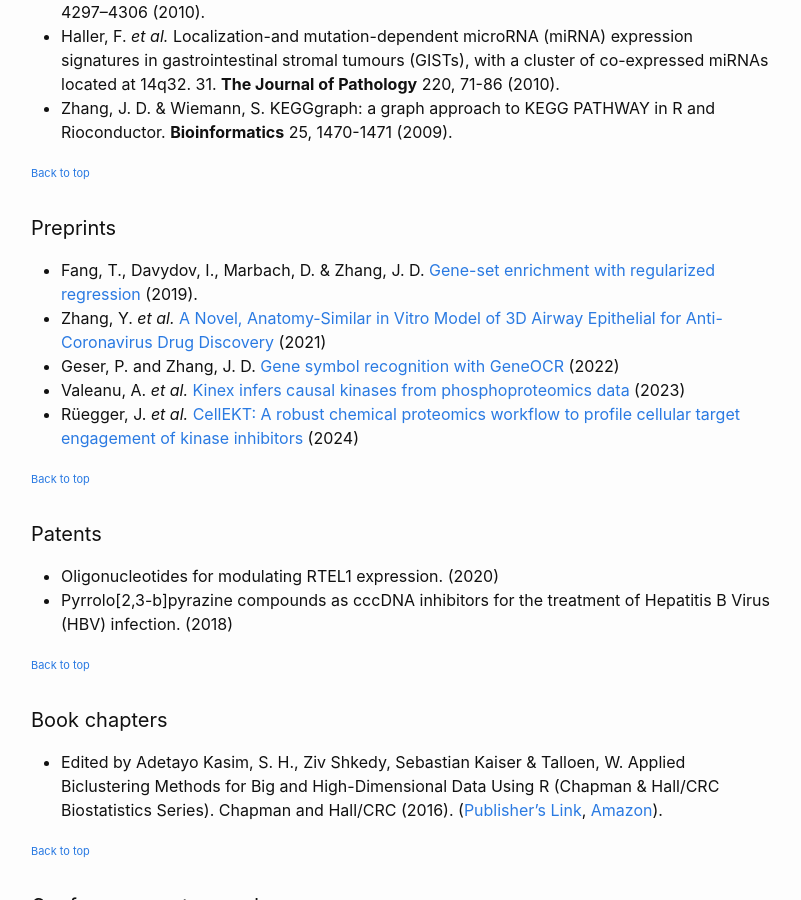
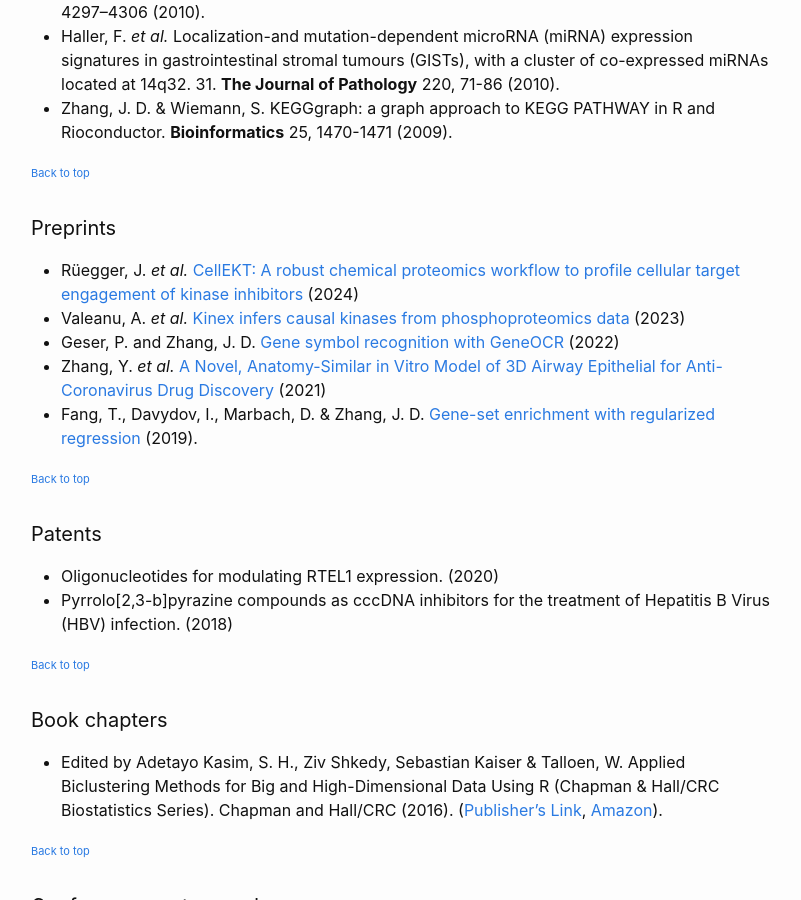
Before and after one commit to Accio/accio.github.io, a Jekyll site: the page built from _pages/publications.md, in a window 1280 px wide and 900 px high, scrolled down 3212 px. Shown: the whole window, without its empty margins (239-1040 px from the left). Built offline with Jekyll 4.4.1, drawn with Linux system fonts in a browser that asks for light colours.

Commit message:
reverse preprint orders

```diff
--- a/_pages/publications.md
+++ b/_pages/publications.md
@@ -82,14 +82,11 @@ Most publications are accessible from [my Google Scholar profile](https://schola
 <a href="#top" style="font-size: 11px;">Back to top</a>
 #### Preprints
 
-* Fang, T., Davydov, I., Marbach, D. & Zhang, J. D. [Gene-set enrichment with
-   regularized regression](https://www.biorxiv.org/content/10.1101/659920v2) (2019).
-* Zhang, Y. *et al.* [A Novel, Anatomy-Similar in Vitro Model of 3D Airway
-   Epithelial for Anti-Coronavirus Drug
-   Discovery](https://doi.org/10.1101/2021.03.03.433824) (2021)
+* Rüegger, J. *et al.* [CellEKT: A robust chemical proteomics workflow to profile cellular target engagement of kinase inhibitors](https://www.biorxiv.org/content/10.1101/2024.10.01.616061v1) (2024)
+* Valeanu, A. *et al.* [Kinex infers causal kinases from phosphoproteomics data](https://www.biorxiv.org/content/10.1101/2023.11.23.568445v1) (2023)
 * Geser, P. and Zhang, J. D. [Gene symbol recognition with GeneOCR](https://www.biorxiv.org/content/10.1101/2022.07.01.498459v3) (2022)
-* Valeanu, A. *et al.* [Kinex infers causal kinases from phosphoproteomics data](https://www.biorxiv.org/content/10.1101/2023.11.23.568445v1) (2023)
-* Rüegger, J. *et al.* [CellEKT: A robust chemical proteomics workflow to profile cellular target engagement of kinase inhibitors](https://www.biorxiv.org/content/10.1101/2024.10.01.616061v1) (2024)
+* Zhang, Y. *et al.* [A Novel, Anatomy-Similar in Vitro Model of 3D Airway Epithelial for Anti-Coronavirus Drug Discovery](https://doi.org/10.1101/2021.03.03.433824) (2021)
+* Fang, T., Davydov, I., Marbach, D. & Zhang, J. D. [Gene-set enrichment with regularized regression](https://www.biorxiv.org/content/10.1101/659920v2) (2019).
 
 <p id="patents"></p>
 <a href="#top" style="font-size: 11px;">Back to top</a>
```
